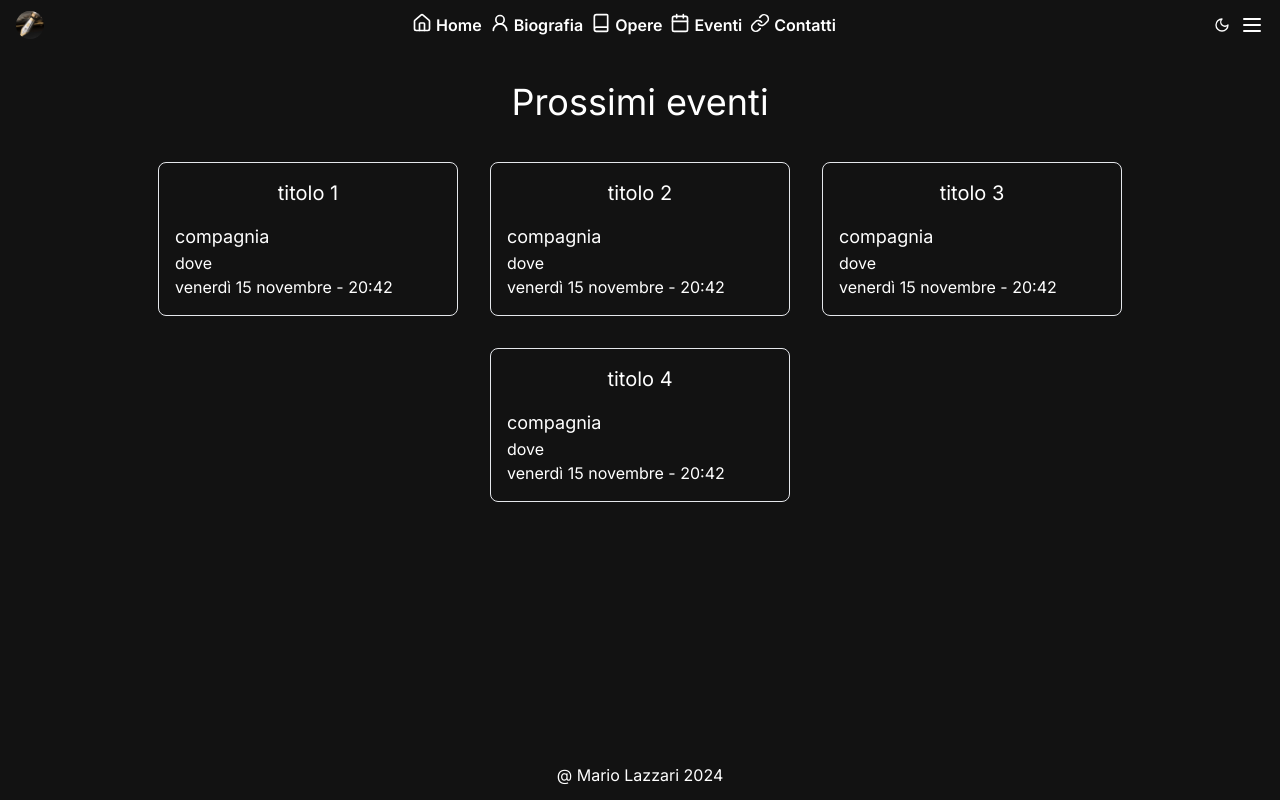
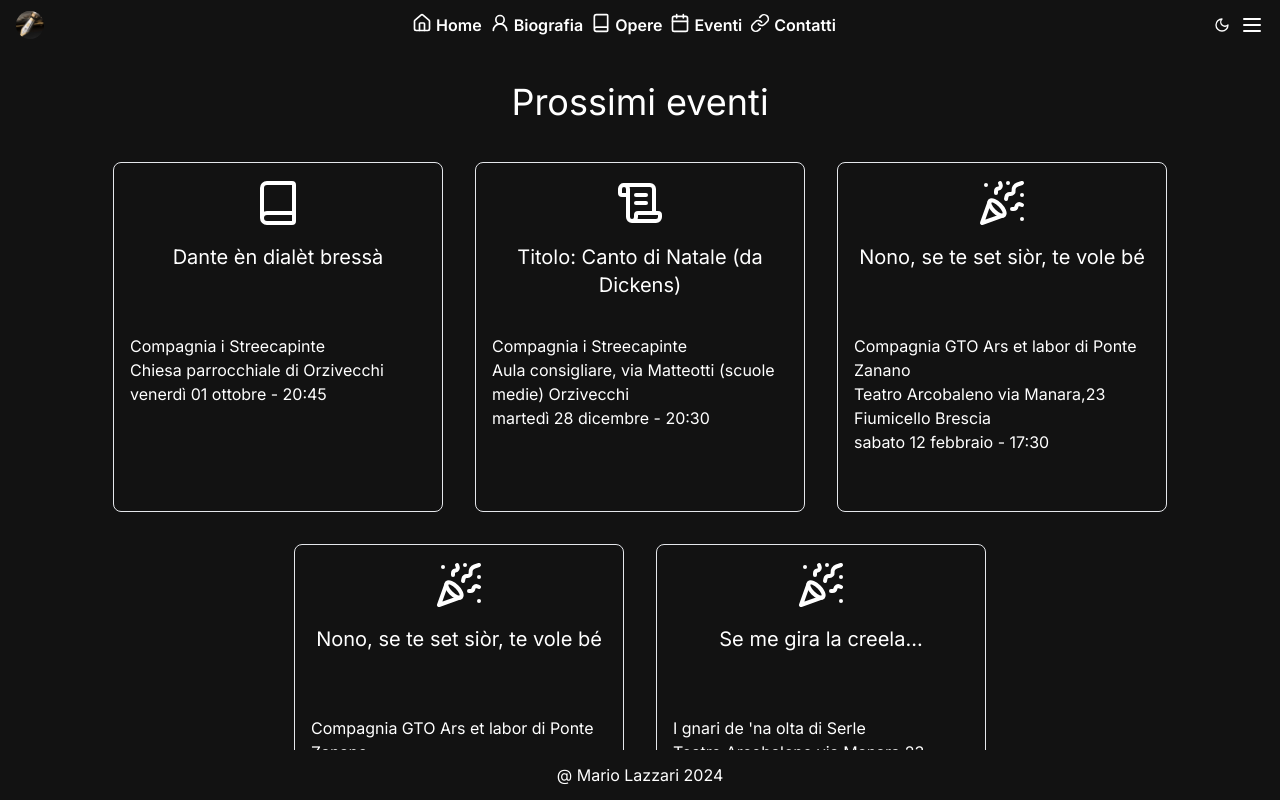
Before and after one commit to mariolazzari/mariafilippini.it, a Next.js app: page /events in a window 1280 px wide. Built offline with nearby package versions, Linux system fonts and the light colour scheme.

Commit message:
feat: events

```diff
--- a/app/events/page.tsx
+++ b/app/events/page.tsx
@@ -1,34 +1,7 @@
 import { Event } from "@/components/Event";
-import { EventProps } from "@/components/Event/EventProps";
+import { events } from "@/data/events";
 
 function EventsPage() {
-  const events: EventProps[] = [
-    {
-      title: "titolo 1",
-      company: "compagnia",
-      place: "dove",
-      date: new Date(),
-    },
-    {
-      title: "titolo 2",
-      company: "compagnia",
-      place: "dove",
-      date: new Date(),
-    },
-    {
-      title: "titolo 3",
-      company: "compagnia",
-      place: "dove",
-      date: new Date(),
-    },
-    {
-      title: "titolo 4",
-      company: "compagnia",
-      place: "dove",
-      date: new Date(),
-    },
-  ];
-
   const renderEvents = () => {
     if (events.length === 0) {
       return (
@@ -40,8 +13,8 @@ function EventsPage() {
 
     return (
       <div className="flex justify-center items-center gap-8 flex-wrap container mt-10">
-        {events.map(event => (
-          <Event key={event.title + event.date.getTime()} {...event} />
+        {events.map((event, id) => (
+          <Event key={`evt${id}`} event={event} />
         ))}
       </div>
     );
--- a/components/Contact/index.tsx
+++ b/components/Contact/index.tsx
@@ -11,7 +11,7 @@ export function Contact({
   mail,
 }: ContactProps) {
   return (
-    <div className="w-[300px] h-[400px] p-4 border border-primary rounded-xl">
+    <div className="w-[350px] h-[400px] p-4 border border-primary rounded-xl">
       <Image
         className="rounded-full mx-auto mb- shadow-md"
         src={imageSrc}
--- a/components/Event/index.tsx
+++ b/components/Event/index.tsx
@@ -1,13 +1,48 @@
 import { formatDate } from "@/lib/dates";
 import { EventProps } from "./EventProps";
+import {
+  PartyPopper,
+  Drama,
+  Clapperboard,
+  Book,
+  GraduationCap,
+  ScrollText,
+} from "lucide-react";
 
-export function Event({ title, company, date, place }: EventProps) {
+const ICON_SIZE = 48;
+
+export function Event({ event }: EventProps) {
+  const { title, company, place, date, genre } = event;
+
+  const renderIcon = () => {
+    switch (genre) {
+      case "Act":
+        return <Clapperboard className="mx-auto" size={ICON_SIZE} />;
+
+      case "Book":
+        return <Book className="mx-auto" size={ICON_SIZE} />;
+
+      case "Drama":
+        return <Drama className="mx-auto" size={ICON_SIZE} />;
+
+      case "School":
+        return <GraduationCap className="mx-auto" size={ICON_SIZE} />;
+
+      case "Theme":
+        return <ScrollText className="mx-auto" size={ICON_SIZE} />;
+
+      default:
+        return <PartyPopper className="mx-auto" size={ICON_SIZE} />;
+    }
+  };
+
   return (
-    <div className="border border-1 p-4 rounded-lg w-[300px]">
-      <h2 className="text-xl text-center mb-4">{title}</h2>
-      <h3 className="text-lg">{company}</h3>
-      <h4 className="text-md">{place}</h4>
-      <h4 className="text-md">{formatDate(date)}</h4>
+    <div className="border border-1 p-4 rounded-lg w-[330px] h-[350px]">
+      <div className="w-full">{renderIcon()}</div>
+      <h2 className="text-xl text-center my-4 h-[75px]">{title}</h2>
+      <h3>{company}</h3>
+      <h4>{place}</h4>
+      <h4>{formatDate(date)}</h4>
     </div>
   );
 }
--- /dev/null
+++ b/data/events.ts
@@ -0,0 +1,39 @@
+import { Event } from "@/types/Event";
+
+export const events: Event[] = [
+  {
+    title: "Dante èn dialèt bressà",
+    date: new Date(2021, 9, 1, 20, 45),
+    place: "Chiesa parrocchiale di Orzivecchi",
+    company: "Compagnia i Streecapinte",
+    genre: "Book",
+  },
+  {
+    title: "Titolo: Canto di Natale (da Dickens)",
+    date: new Date(2021, 11, 28, 20, 30),
+    place: "Aula consigliare, via Matteotti (scuole medie) Orzivecchi",
+    company: "Compagnia i Streecapinte",
+    genre: "Theme",
+  },
+  {
+    title: "Nono, se te set siòr, te vole bé",
+    date: new Date(2022, 1, 12, 17, 30),
+    place: "Teatro Arcobaleno via Manara,23 Fiumicello Brescia",
+    company: "Compagnia GTO Ars et labor di Ponte Zanano",
+    genre: "Comedy",
+  },
+  {
+    title: "Nono, se te set siòr, te vole bé",
+    date: new Date(2022, 1, 13, 17, 30),
+    place: "Teatro Arcobaleno via Manara,23 Fiumicello Brescia",
+    company: "Compagnia GTO Ars et labor di Ponte Zanano",
+    genre: "Comedy",
+  },
+  {
+    title: "Se me gira la creela...",
+    date: new Date(2022, 3, 9, 20, 45),
+    place: "Teatro Arcobaleno via Manara,23 Fiumicello Brescia",
+    company: "I gnari de 'na olta di Serle",
+    genre: "Comedy",
+  },
+];
--- /dev/null
+++ b/types/Event.ts
@@ -0,0 +1,9 @@
+import { Genre } from "./Genre";
+
+export type Event = {
+  title: string;
+  company: string;
+  place: string;
+  date: Date;
+  genre: Genre;
+};
--- /dev/null
+++ b/types/Genre.ts
@@ -0,0 +1 @@
+export type Genre = "Act" | "Book" | "Comedy" | "Drama" | "School" | "Theme";
```
Also changed, not shown: components/Event/EventProps.ts (+3 -4 lines).
